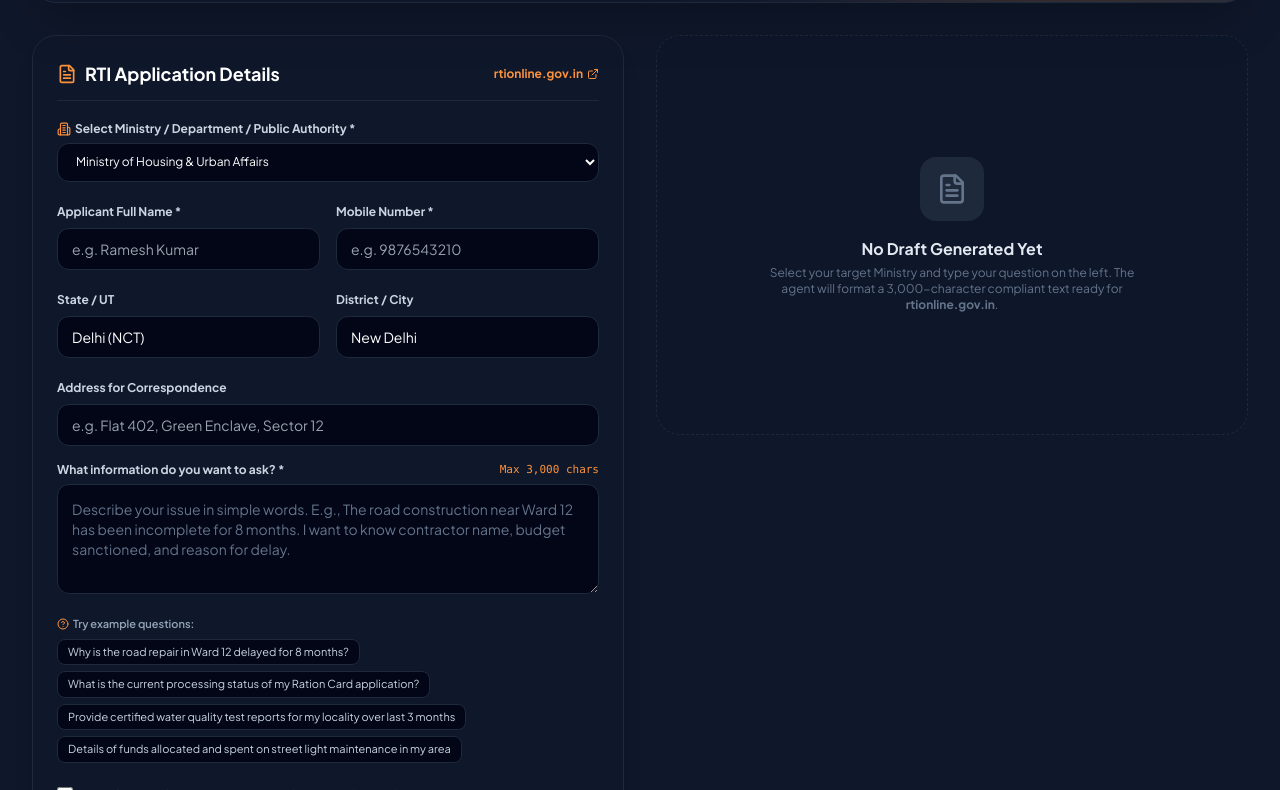
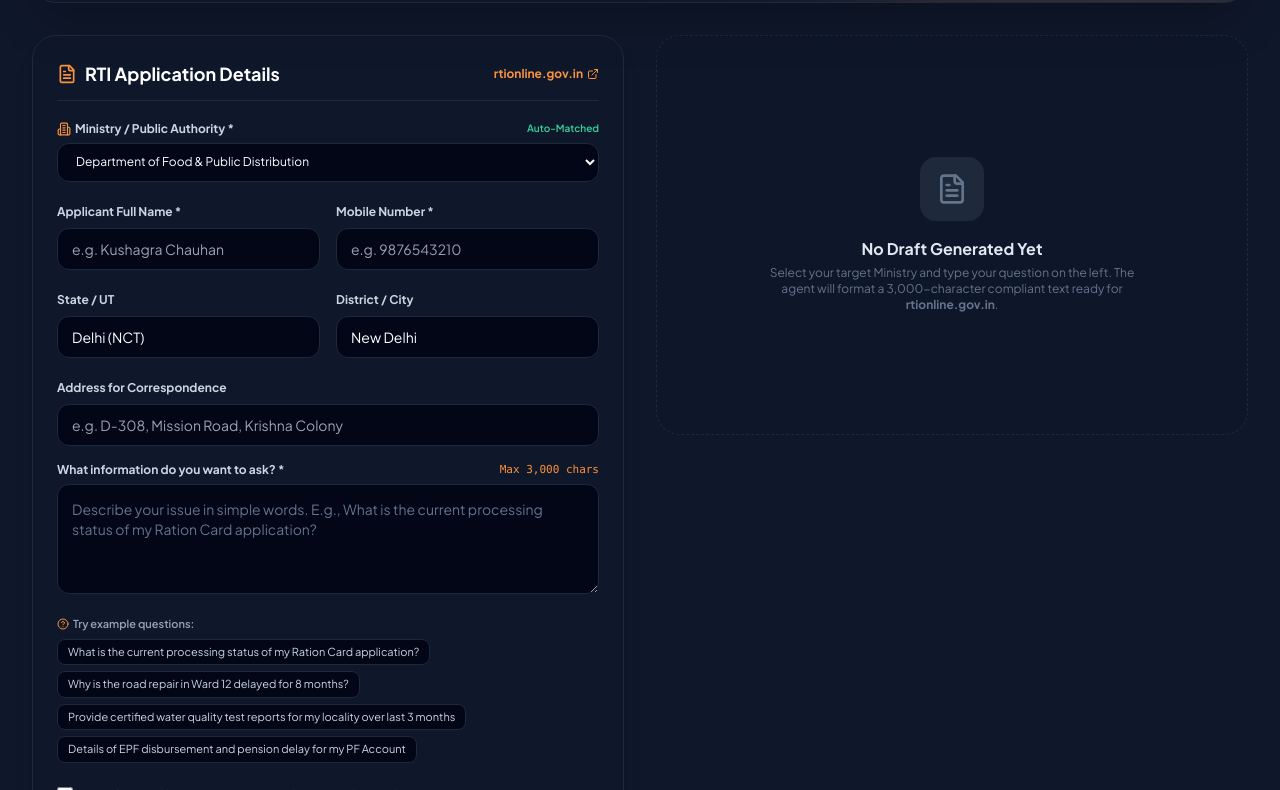
Before and after one commit to Kusagra9308/NyayaPathAI, a React (Vite) app: page / in a window 1280 px wide. Shown: the part 370-1160 px from the top of the page. Built offline with nearby package versions, Linux system fonts and the light colour scheme.

Commit message:
Fix RTI text formatting line breaks and add smart Ministry auto-detection

```diff
--- a/src/components/RtiDraftingAgent.jsx
+++ b/src/components/RtiDraftingAgent.jsx
@@ -1,6 +1,6 @@
 import React, { useState } from 'react';
 import { FileText, Sparkles, Download, Copy, Check, Info, Building2, HelpCircle, ShieldCheck, ExternalLink } from 'lucide-react';
-import { generateRtiDraft, downloadRtiPdf, OFFICIAL_MINISTRIES } from '../utils/rtiGenerator';
+import { generateRtiDraft, downloadRtiPdf, OFFICIAL_MINISTRIES, detectMinistryForQuery } from '../utils/rtiGenerator';
 
 export const RtiDraftingAgent = () => {
   const [formData, setFormData] = useState({
@@ -10,7 +10,7 @@ export const RtiDraftingAgent = () => {
     email: '',
     state: 'Delhi (NCT)',
     city: 'New Delhi',
-    selectedMinistry: 'Ministry of Housing & Urban Affairs',
+    selectedMinistry: 'Department of Food & Public Distribution',
     queryText: '',
     specificDetails: '',
     bplStatus: false,
@@ -21,11 +21,28 @@ export const RtiDraftingAgent = () => {
   const [copied, setCopied] = useState(false);
 
   const sampleQueries = [
-    'Why is the road repair in Ward 12 delayed for 8 months?',
-    'What is the current processing status of my Ration Card application?',
-    'Provide certified water quality test reports for my locality over last 3 months',
-    'Details of funds allocated and spent on street light maintenance in my area'
+    { text: 'What is the current processing status of my Ration Card application?', ministry: 'Department of Food & Public Distribution' },
+    { text: 'Why is the road repair in Ward 12 delayed for 8 months?', ministry: 'Ministry of Road Transport & Highways' },
+    { text: 'Provide certified water quality test reports for my locality over last 3 months', ministry: 'Ministry of Housing & Urban Affairs' },
+    { text: 'Details of EPF disbursement and pension delay for my PF Account', ministry: 'Ministry of Labour & Employment' }
   ];
+
+  const handleQueryChange = (text) => {
+    const autoMinistry = detectMinistryForQuery(text);
+    setFormData(prev => ({
+      ...prev,
+      queryText: text,
+      selectedMinistry: autoMinistry
+    }));
+  };
+
+  const handleSelectSample = (sample) => {
+    setFormData(prev => ({
+      ...prev,
+      queryText: sample.text,
+      selectedMinistry: sample.ministry
+    }));
+  };
 
   const handleGenerate = (e) => {
     e.preventDefault();
@@ -55,7 +72,7 @@ export const RtiDraftingAgent = () => {
             Right to Information (RTI) Drafting Agent
           </h2>
           <p className="text-slate-300 text-sm leading-relaxed">
-            Formats your plain-language query into the exact 3,000-character, regex-compliant format required by the <strong>rtionline.gov.in</strong> portal (DoPT, Govt of India).
+            Formats your plain-language query into the exact 3,000-character, section-formatted text required by the <strong>rtionline.gov.in</strong> portal (DoPT, Govt of India).
           </p>
         </div>
       </div>
@@ -85,9 +102,12 @@ export const RtiDraftingAgent = () => {
 
               {/* Ministry / Public Authority Select */}
               <div className="space-y-1.5">
-                <label className="text-xs font-bold text-slate-300 flex items-center gap-1">
-                  <Building2 className="w-3.5 h-3.5 text-orange-400" /> Select Ministry / Department / Public Authority *
-                </label>
+                <div className="flex items-center justify-between">
+                  <label className="text-xs font-bold text-slate-300 flex items-center gap-1">
+                    <Building2 className="w-3.5 h-3.5 text-orange-400" /> Ministry / Public Authority *
+                  </label>
+                  <span className="text-[10px] text-emerald-400 font-semibold">Auto-Matched</span>
+                </div>
                 <select
                   value={formData.selectedMinistry}
                   onChange={(e) => setFormData({ ...formData, selectedMinistry: e.target.value })}
@@ -106,7 +126,7 @@ export const RtiDraftingAgent = () => {
                   <input
                     type="text"
                     required
-                    placeholder="e.g. Ramesh Kumar"
+                    placeholder="e.g. Kushagra Chauhan"
                     value={formData.applicantName}
                     onChange={(e) => setFormData({ ...formData, applicantName: e.target.value })}
                     className="w-full px-3.5 py-2.5 bg-slate-950 border border-slate-800 rounded-xl text-sm text-white focus:outline-none focus:border-orange-500"
@@ -140,7 +160,7 @@ export const RtiDraftingAgent = () => {
                   <label className="text-xs font-bold text-slate-300">District / City</label>
                   <input
                     type="text"
-                    placeholder="e.g. Mumbai"
+                    placeholder="e.g. Bhusawal"
                     value={formData.city}
                     onChange={(e) => setFormData({ ...formData, city: e.target.value })}
                     className="w-full px-3.5 py-2.5 bg-slate-950 border border-slate-800 rounded-xl text-sm text-white focus:outline-none focus:border-orange-500"
@@ -152,7 +172,7 @@ export const RtiDraftingAgent = () => {
                 <label className="text-xs font-bold text-slate-300">Address for Correspondence</label>
                 <input
                   type="text"
-                  placeholder="e.g. Flat 402, Green Enclave, Sector 12"
+                  placeholder="e.g. D-308, Mission Road, Krishna Colony"
                   value={formData.address}
                   onChange={(e) => setFormData({ ...formData, address: e.target.value })}
                   className="w-full px-3.5 py-2.5 bg-slate-950 border border-slate-800 rounded-xl text-sm text-white focus:outline-none focus:border-orange-500"
@@ -168,9 +188,9 @@ export const RtiDraftingAgent = () => {
                 <textarea
                   rows={4}
                   required
-                  placeholder="Describe your issue in simple words. E.g., The road construction near Ward 12 has been incomplete for 8 months. I want to know contractor name, budget sanctioned, and reason for delay."
+                  placeholder="Describe your issue in simple words. E.g., What is the current processing status of my Ration Card application?"
                   value={formData.queryText}
-                  onChange={(e) => setFormData({ ...formData, queryText: e.target.value })}
+                  onChange={(e) => handleQueryChange(e.target.value)}
                   className="w-full p-3.5 bg-slate-950 border border-slate-800 rounded-xl text-sm text-white placeholder-slate-500 focus:outline-none focus:border-orange-500"
                 />
               </div>
@@ -185,10 +205,10 @@ export const RtiDraftingAgent = () => {
                     <button
                       key={i}
                       type="button"
-                      onClick={() => setFormData({ ...formData, queryText: sample })}
+                      onClick={() => handleSelectSample(sample)}
                       className="text-[11px] px-2.5 py-1 rounded-lg bg-slate-950 border border-slate-800 hover:border-slate-700 text-slate-300 hover:text-white transition-all text-left"
                     >
-                      {sample}
+                      {sample.text}
                     </button>
                   ))}
                 </div>
@@ -258,7 +278,7 @@ export const RtiDraftingAgent = () => {
                   </div>
                 </div>
 
-                {/* RTI Text Content Box */}
+                {/* Clean Section-Formatted RTI Text Content Box */}
                 <div className="bg-slate-950 p-5 rounded-2xl border border-slate-800 text-xs font-mono text-slate-200 whitespace-pre-wrap max-h-[440px] overflow-y-auto leading-relaxed shadow-inner">
                   {generatedDraft.portalText}
                 </div>
--- a/src/utils/rtiGenerator.js
+++ b/src/utils/rtiGenerator.js
@@ -25,61 +25,80 @@ export const OFFICIAL_MINISTRIES = [
   "Prime Minister's Office"
 ];
 
-// Sanitizes text to match rtionline.gov.in allowed regex: A-Z a-z 0-9 , . - _ ( ) / @ : & ? \ %
+// Automatically detects the appropriate Ministry based on plain-language query keywords
+export function detectMinistryForQuery(queryText) {
+  const q = (queryText || '').toLowerCase();
+  if (q.includes('ration') || q.includes('food') || q.includes('pds') || q.includes('grain') || q.includes('fps')) {
+    return "Department of Food & Public Distribution";
+  }
+  if (q.includes('road') || q.includes('pothole') || q.includes('bridge') || q.includes('highway') || q.includes('contractor')) {
+    return "Ministry of Road Transport & Highways";
+  }
+  if (q.includes('water') || q.includes('drainage') || q.includes('housing') || q.includes('flat') || q.includes('building')) {
+    return "Ministry of Housing & Urban Affairs";
+  }
+  if (q.includes('pension') || q.includes('epf') || q.includes('provident') || q.includes('labour') || q.includes('salary')) {
+    return "Ministry of Labour & Employment";
+  }
+  if (q.includes('school') || q.includes('teacher') || q.includes('education') || q.includes('student') || q.includes('college')) {
+    return "Department of School Education and Literacy";
+  }
+  if (q.includes('sim') || q.includes('telecom') || q.includes('broadband') || q.includes('tower')) {
+    return "Department of Telecommunications";
+  }
+  return "Ministry of Housing & Urban Affairs";
+}
+
+// Sanitizes text while preserving clean section line breaks (\n)
 export function sanitizeRtiText(text) {
   if (!text) return '';
-  // Replace smart quotes, double quotes, hashes, asterisks with safe equivalents
   return text
     .replace(/["'”“’]/g, '')
     .replace(/[#$^*+=~`|<>{}[\]]/g, ' ')
-    .replace(/\s+/g, ' ');
+    .replace(/[ \t]+/g, ' ') // Collapse extra horizontal spaces, PRESERVE \n
+    .replace(/\n\s*\n/g, '\n\n') // Clean double newlines
+    .trim();
 }
 
 export function generateRtiDraft(params) {
   const query = (params.queryText || '').toLowerCase();
 
-  let selectedMinistry = params.selectedMinistry || 'Ministry of Housing & Urban Affairs';
+  let selectedMinistry = params.selectedMinistry || detectMinistryForQuery(params.queryText);
   let department = selectedMinistry;
   let questions = [];
 
   if (query.includes('road') || query.includes('pothole') || query.includes('bridge') || query.includes('construction') || query.includes('contractor')) {
-    department = params.selectedMinistry || 'Ministry of Road Transport & Highways / Municipal Corporation';
     questions = [
       `Sanction order, budget copy, and tender document for the road work in ${params.city || 'locality'}.`,
       `Name of contractor, project manager, and supervising engineer assigned to this work.`,
-      `Scheduled start date, completion date, and current physical & financial progress.`,
+      `Scheduled start date, completion date, and current physical and financial progress.`,
       `If delayed, copies of file notings, extension requests, and penalty notices issued.`
     ];
   } else if (query.includes('ration') || query.includes('food') || query.includes('pds') || query.includes('grain')) {
-    department = params.selectedMinistry || 'Department of Food & Public Distribution / Consumer Affairs';
     questions = [
       `Daily stock register and distribution register entries for FPS catering to my area for last 6 months.`,
       `Current processing status of my Ration Card application/renewal ref: ${params.specificDetails || 'as attached'}.`,
       `Daily progress report and reason for delay if processing exceeds Citizen Charter timeline.`
     ];
   } else if (query.includes('water') || query.includes('drainage') || query.includes('sewage') || query.includes('jal')) {
-    department = params.selectedMinistry || 'Ministry of Housing & Urban Affairs / Water Supply Dept';
     questions = [
       `Certified copies of water quality test reports conducted in ${params.city || 'area'} over last 3 months.`,
       `Total expenditure incurred on maintenance and pipeline repairs in this locality during current financial year.`,
       `Official daily schedule of water supply for this area and recorded reasons for unannounced cuts.`
     ];
   } else if (query.includes('police') || query.includes('fir') || query.includes('complaint') || query.includes('investigation')) {
-    department = params.selectedMinistry || 'Ministry of Home Affairs / Police Commissionerate';
     questions = [
       `Daily progress report and file notings regarding Complaint/FIR No: ${params.specificDetails || 'submitted by me'}.`,
       `Name and designation of Investigating Officer (IO) assigned to this matter.`,
       `If no action taken within 30 days, certified copies of reasons recorded in official diary.`
     ];
   } else if (query.includes('pension') || query.includes('epfo') || query.includes('provident') || query.includes('welfare')) {
-    department = params.selectedMinistry || 'Ministry of Labour & Employment / EPFO';
     questions = [
       `Exact status of my pension/EPF disbursement application Ref: ${params.specificDetails || 'N/A'}.`,
       `Date of receipt of application, date of verification, and official file movement history.`,
       `If payment delayed, name of dealing assistant responsible for the delay.`
     ];
   } else {
-    department = params.selectedMinistry || 'Office of Competent Public Authority';
     questions = [
       `Certified copies of all files, correspondence, and notings regarding: ${params.queryText}.`,
       `Exact timeline mandated by Citizen Charter for resolving this class of public grievance/request.`,
@@ -93,22 +112,25 @@ export function generateRtiDraft(params) {
     year: 'numeric'
   });
 
-  // Strict rtionline.gov.in portal text structure
+  // Clean formatted structure with proper section newlines
   const portalTextUnsanitized = `APPLICATION UNDER SECTION 6(1) OF RTI ACT 2005
 
-TO: Public Information Officer (PIO)
+TO:
+Public Information Officer (PIO)
 MINISTRY/DEPT: ${department}
-DISTRICT/STATE: ${params.city || 'District'}, ${params.state || 'State'}
+LOCATION: ${params.city || 'District'}, ${params.state || 'State'}
 DATE: ${currentDate}
 
 APPLICANT DETAILS:
 Name: ${params.applicantName || 'Citizen Applicant'}
 Mobile: ${params.phone || 'N/A'}
-Address: ${params.address || 'Address provided'}, ${params.city}, ${params.state}
+Address: ${params.address || 'Address provided'}
 
-SUBJECT: Request for information under RTI Act 2005 regarding ${params.queryText}
+SUBJECT:
+Request for information under RTI Act 2005 regarding:
+"${params.queryText}"
 
-INFORMATION SOUGHT:
+SPECIFIC INFORMATION SOUGHT:
 ${questions.map((q, idx) => `4.${idx + 1}. ${q}`).join('\n')}
 
 FEE DETAILS:
@@ -118,7 +140,6 @@ DECLARATION:
 I am an Indian citizen. Information requested does not fall under Section 8 or 9 exemptions.
 `;
 
-  // Sanitize to fit rtionline.gov.in 3000 character limit & allowed regex
   let portalText = sanitizeRtiText(portalTextUnsanitized);
   if (portalText.length > 2950) {
     portalText = portalText.substring(0, 2950) + '...';
@@ -146,7 +167,6 @@ export function downloadRtiPdf(draft, params) {
   const lines = doc.splitTextToSize(draft.portalText, 180);
   doc.text(lines, 15, 32);
 
-  // rtionline.gov.in rule: file name < 12 alphanumeric characters, NO spaces
   const safeFileName = `RTI_${Date.now().toString().slice(-6)}.pdf`;
   doc.save(safeFileName);
 }
```
